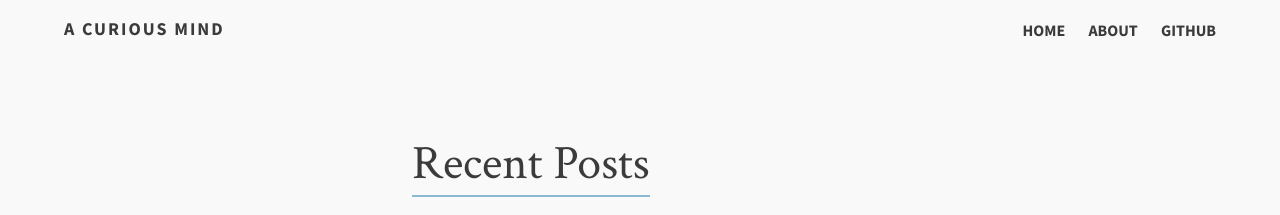
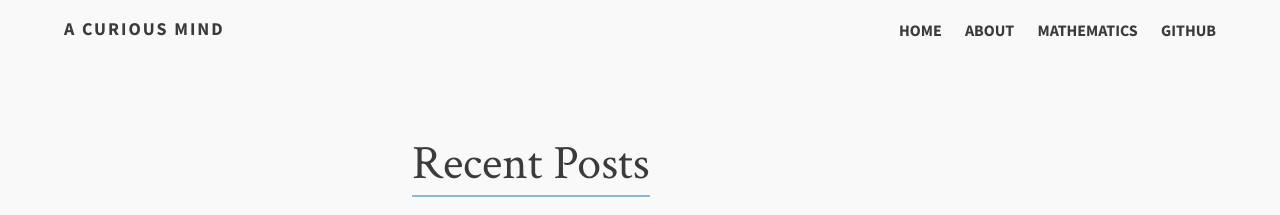
Before and after one commit to ColeTownsend/Balzac-for-Jekyll, a Jekyll site: the page built from index.md, in a window 1280 px wide. Shown: the top 215 px of the page. Built offline with Jekyll 4.4.1, drawn with Linux system fonts in a browser that asks for light colours.

Commit message:
Update _config.yml

```diff
--- a/_config.yml
+++ b/_config.yml
@@ -30,6 +30,8 @@ opengraph:
 links:
   - title: About
     url: /about
+  - title: Mathematics
+    url: /Mathematics
   - title: Github
     url: https://github.com/joshfpedro
     external: true
```
